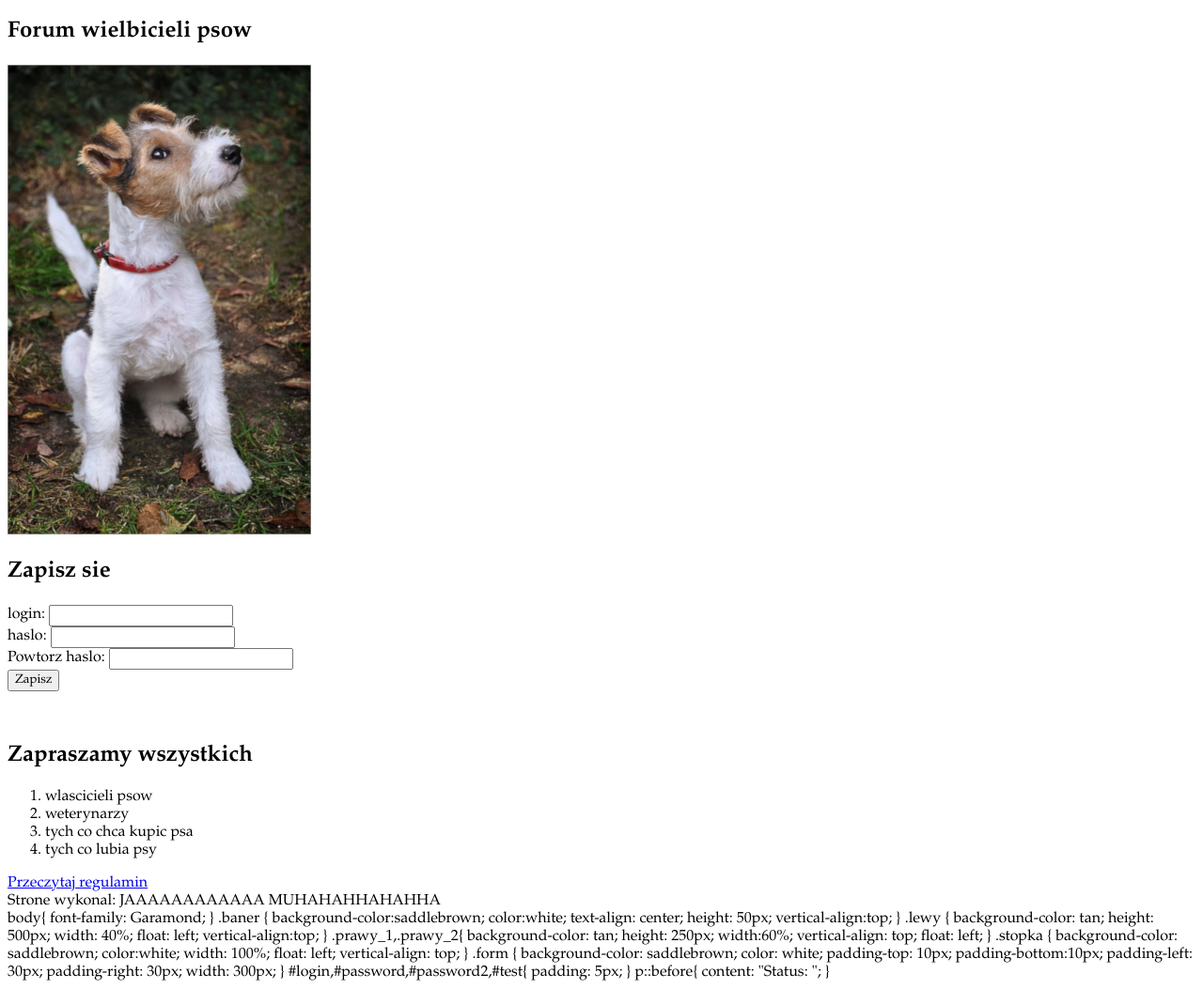
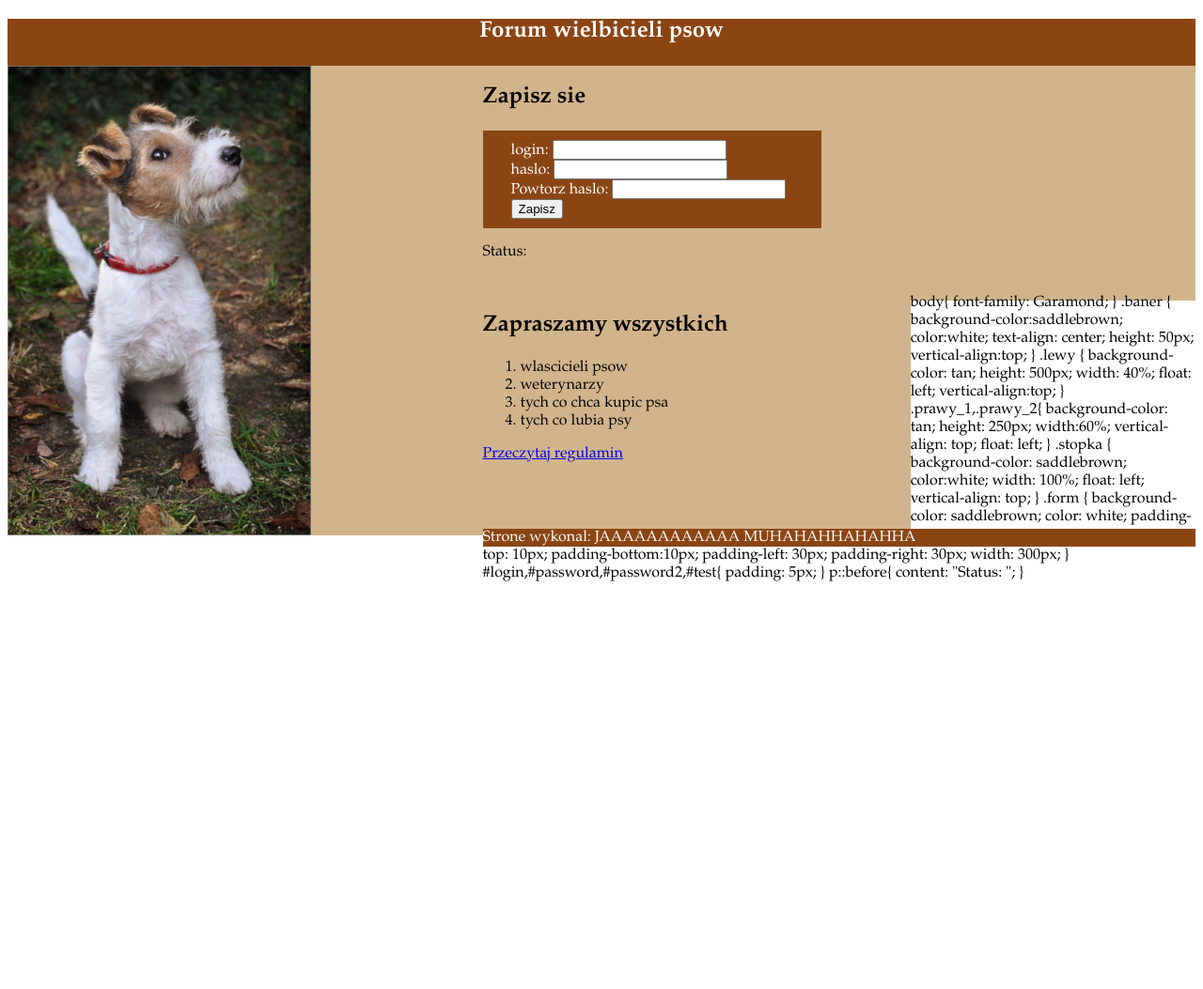
Before and after one commit to DudeQ7/Programming, a PHP site: page /lol.php in a window 1280 px wide. Shown: the whole page at 94% size. After the commit the page ends 619 px from the top, so only its background shows below. Run offline with PHP 8.4, Linux system fonts and the light colour scheme; data that the repository does not hold is empty.

Commit message:
styl4.css_good :)

```diff
--- a/arkusz2/styl4.css
+++ b/arkusz2/styl4.css
@@ -1,4 +1,46 @@
-*{
+body{
     font-family: Garamond;
 }
-.baner
+.baner {
+    background-color:saddlebrown;
+    color:white;
+    text-align: center;
+    height: 50px;
+    vertical-align:top;
+}
+.lewy {
+    background-color: tan;
+    height: 500px;
+    width: 40%;
+    float: left;
+    vertical-align:top;
+}
+.prawy_1,.prawy_2{
+    background-color: tan;
+    height: 250px;
+    width:60%;
+    vertical-align: top;
+    float: left;
+}
+.stopka {
+    background-color: saddlebrown;
+    color:white;
+    width: 100%;
+    float: left;
+    vertical-align: top;
+}
+.form {
+    background-color: saddlebrown;
+    color: white;
+    padding-top: 10px;
+    padding-bottom:10px;
+    padding-left: 30px;
+    padding-right: 30px;
+    width: 300px;
+}
+#login,#password,#password2,#test{
+padding: 5px;
+}
+p::before{
+    content: "Status:  ";
+}
```
